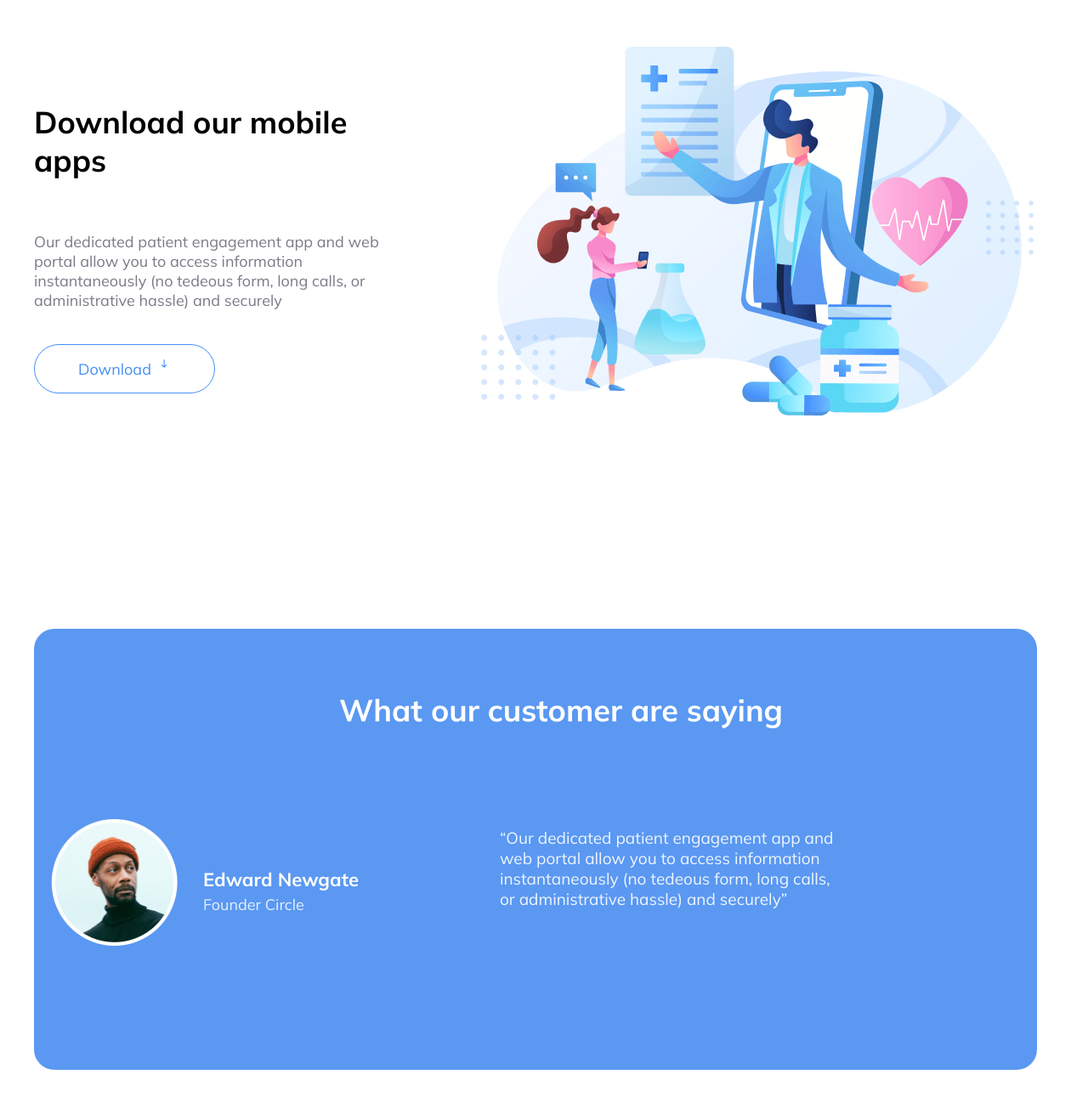
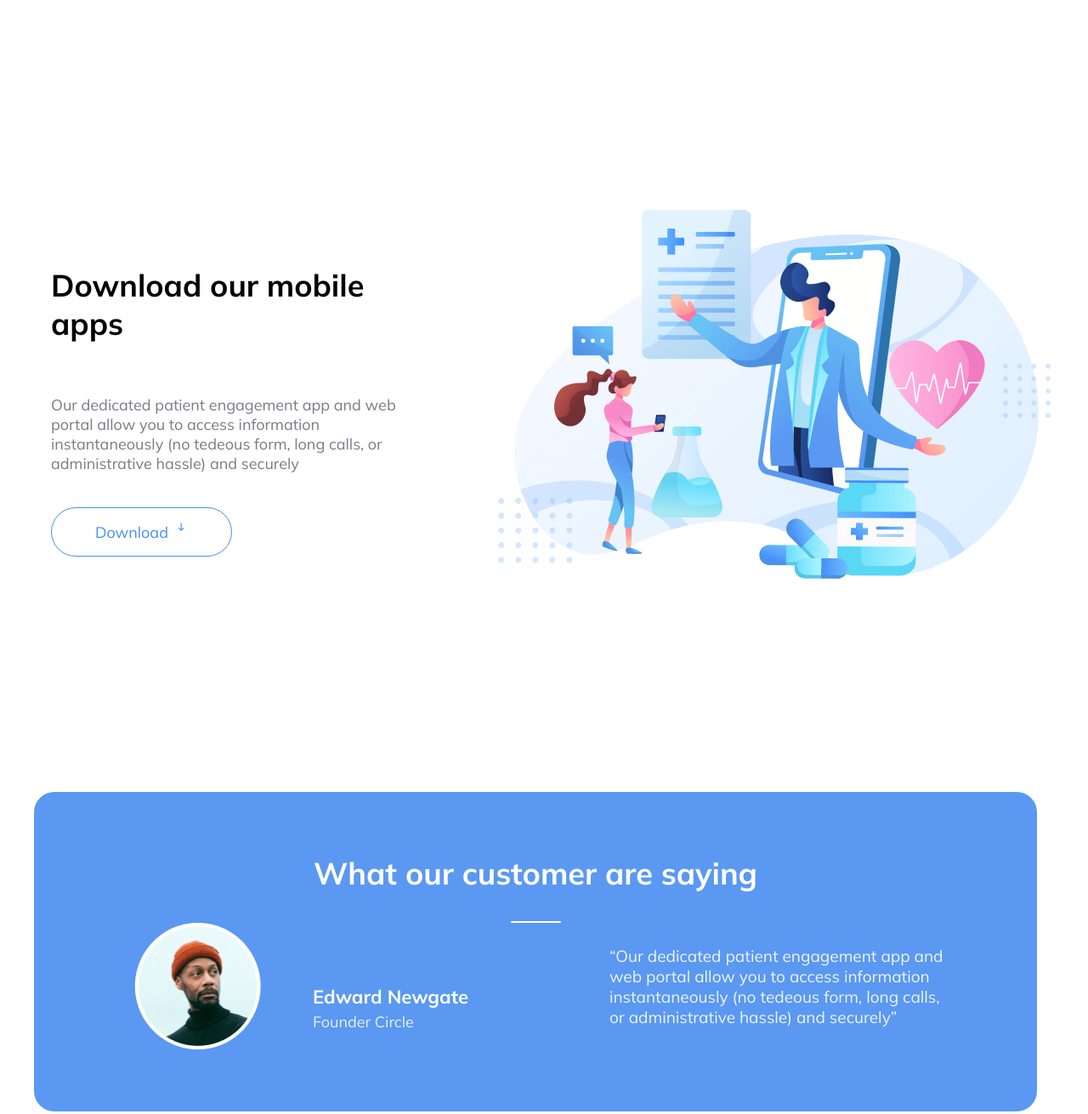
Before and after one commit to SattorovBehruz/trafalgar, a plain HTML site: page index.html in a window 1280 px wide. Shown: the part 2925-4236 px from the top of the page at 85% size. Drawn offline with Linux system fonts and the light colour scheme.

Commit message:
Make changes to the index.html file and the styles.css files

```diff
--- a/css/styles.css
+++ b/css/styles.css
@@ -5,6 +5,17 @@
 body {
   margin: 0;
   font-family: "Mulish", "Arial", sans-serif;
+}
+
+.visaully-hidden {
+  position: absolute;
+  width: 1px;
+  height: 1px;
+  margin: -1px;
+  padding: 0;
+  overflow: hidden;
+  border: none;
+  clip-path: rect(0 0 0 0);
 }
 
 .container {
@@ -168,9 +179,22 @@ body {
   margin-left: 7px;
 }
 
-.leading {
+.leading-list {
+  margin-top: 213px;
+  padding: 0;
+  list-style: none;
+}
+
+.leading-item {
   display: flex;
-  margin-top: 213px;
+  margin-right: 75px;
+  margin-bottom: 250px;
+}
+
+.mobile-item {
+  display: flex;
+  flex-direction: row-reverse;
+  margin: 0;
 }
 
 .leading-box {
@@ -226,8 +250,17 @@ body {
   color: #fff;
   font-size: 36px;
   text-align: center;
-  margin: 0;
+  margin-bottom: 34px;
   padding-top: 73px;
+}
+
+.artic-span {
+  display: block;
+  width: 59px;
+  height: 2px;
+  margin: 0 auto;
+  border-radius: 6px;
+  background-color: #fff;
 }
 
 .fedbek-people {
@@ -236,8 +269,7 @@ body {
 }
 
 .fedbek-img {
-  margin-top: 106px;
-  margin-bottom: 73px;
+  margin-inline: 118px 31px ;
 }
 
 .people-name {
--- a/index.html
+++ b/index.html
@@ -155,9 +155,13 @@
           </ol>
           <a class="site-link" href="#">Learn more</a>
         </div>
+    </section>
 
-        <div class="leading">
-          <!-- <h2>Winning from the doctor's office</h2> -->
+    <section class="section-leading">
+      <div class="container">
+        <h2 class="visaully-hidden">Winning from the doctor's office</h2>
+        <ul class="leading-list">
+          <li class="leading-item">
             <img class="leading-img" src="./images/leading.png"
             width="628"
             height="463"
@@ -172,9 +176,14 @@
               </p>
               <a class="site-link" href="#">Learn more</a>
             </div>
-        </div>
+          </li>
 
-        <div class="mobile">
+          <li class="leading-item mobile-item">
+            <img src="./images/download.png"
+            width="665"
+            height="434"
+            srcset="./images/download.png 1x, ./images/download@2.png 2x"
+            alt="This picture shows the contact with the patient">
             <div class="mobile-box">
               <h3 class="mobile-title">Download our mobile apps</h3>
               <p class="mobile-text">
@@ -190,16 +199,17 @@
                 alt="Arrow pointing down">
               </a>
             </div>
-          <img src="./images/download.png"
-          width="665"
-          height="434"
-          srcset="./images/download.png 1x, ./images/download@2.png 2x"
-          alt="This picture shows the contact with the patient">
+          </li>
+        </ul>
+
       </div>
+      </div>
+    </section>
 
+    <div class="container">
     <article class="fedbek">
-          <div class="container">
         <h2 class="fedbek-title">What our customer are saying</h2>
+        <span class="artic-span"></span>
         <div class="fedbek-people">
           <img class="fedbek-img" src="./images/people.png"
           width="149"
@@ -220,10 +230,8 @@
             </p>
           </div>
         </div>
-          </div>
       </article>
     </div>
-    </section>
 
     <section class="chesk-section">
       <div class="container">
```
Lines whose indentation alone changed are shown as unchanged.
